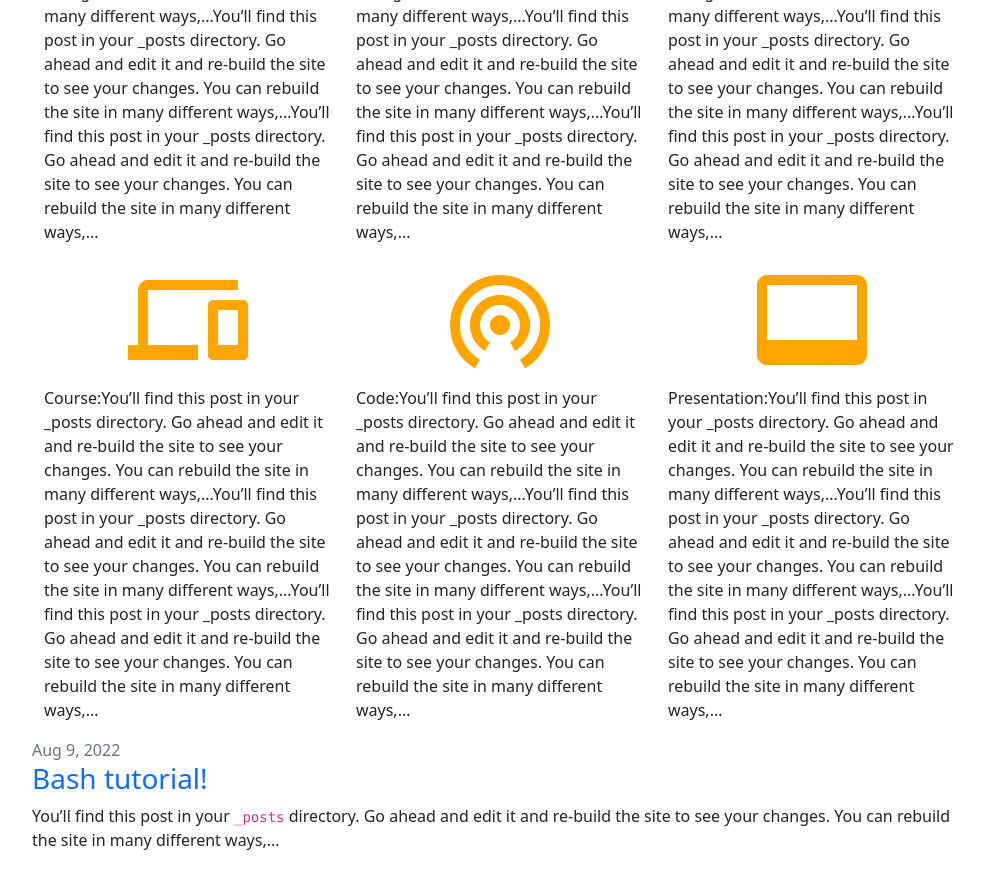
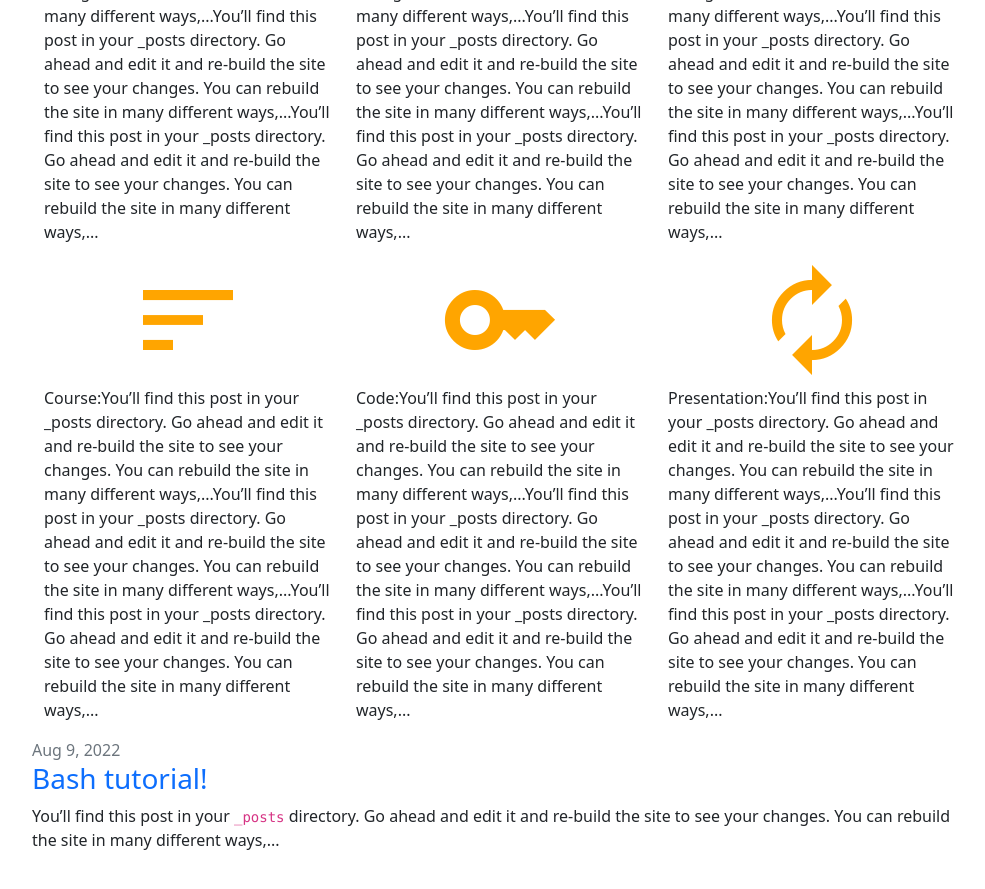
Before and after one commit to lliu1871/PhyEd, a Jekyll site: the page built from index.markdown, in a window 1280 px wide and 900 px high, scrolled down 539 px. Shown: the top 889 px of the window, without its empty margins (140-1125 px from the left). Built offline with Jekyll 4.4.1, drawn with Linux system fonts in a browser that asks for light colours.

Commit message:
Update index.markdown

```diff
--- a/index.markdown
+++ b/index.markdown
@@ -29,19 +29,19 @@ layout: home
   <div class="row">
     <div class="col-sm-4">
       <a href="https://teach.phylolab.net/course">
-        <div class="text-center"><i class="material-icons" style="font-size:120px;color:orange;">devices</i></div>
+        <div class="text-center"><i class="material-icons" style="font-size:120px;color:orange;">sort</i></div>
       </a>
       <p>Course:You’ll find this post in your _posts directory. Go ahead and edit it and re-build the site to see your changes. You can rebuild the site in many different ways,...You’ll find this post in your _posts directory. Go ahead and edit it and re-build the site to see your changes. You can rebuild the site in many different ways,...You’ll find this post in your _posts directory. Go ahead and edit it and re-build the site to see your changes. You can rebuild the site in many different ways,...</p>
     </div>
     <div class="col-sm-4">
       <a href="https://teach.phylolab.net/course">
-        <div class="text-center"><i class="material-icons" style="font-size:120px;color:orange;">wifi_tethering</i></div>
+        <div class="text-center"><i class="material-icons" style="font-size:120px;color:orange;">key</i></div>
       </a>
       <p>Code:You’ll find this post in your _posts directory. Go ahead and edit it and re-build the site to see your changes. You can rebuild the site in many different ways,...You’ll find this post in your _posts directory. Go ahead and edit it and re-build the site to see your changes. You can rebuild the site in many different ways,...You’ll find this post in your _posts directory. Go ahead and edit it and re-build the site to see your changes. You can rebuild the site in many different ways,...</p>
     </div>
     <div class="col-sm-4">
       <a href="https://teach.phylolab.net/course">
-        <div class="text-center"><i class="material-icons" style="font-size:120px;color:orange;">video_label</i></div>
+        <div class="text-center"><i class="material-icons" style="font-size:120px;color:orange;">autorenew</i></div>
       </a>
       <p>Presentation:You’ll find this post in your _posts directory. Go ahead and edit it and re-build the site to see your changes. You can rebuild the site in many different ways,...You’ll find this post in your _posts directory. Go ahead and edit it and re-build the site to see your changes. You can rebuild the site in many different ways,...You’ll find this post in your _posts directory. Go ahead and edit it and re-build the site to see your changes. You can rebuild the site in many different ways,...</p>
     </div>
```
